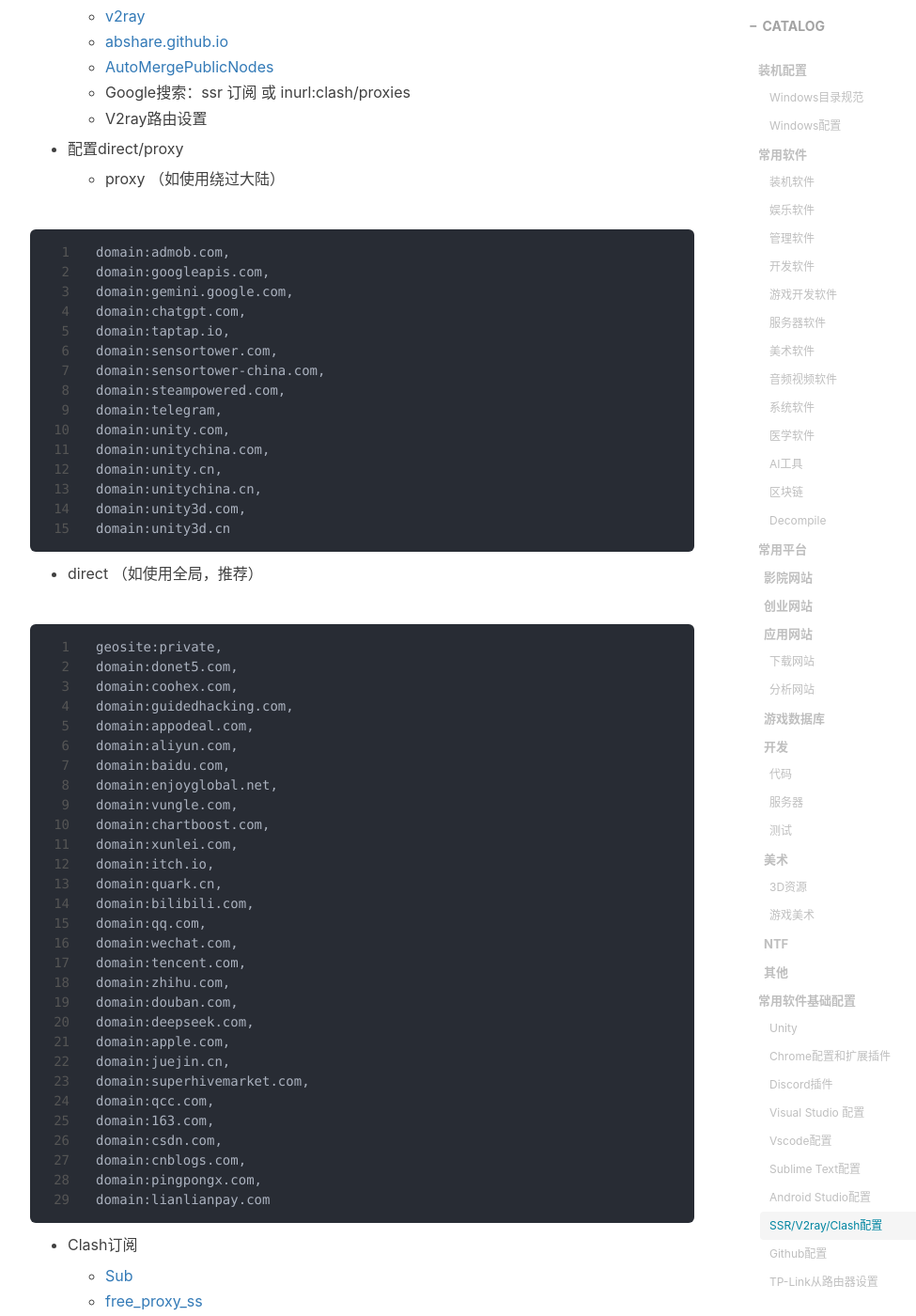
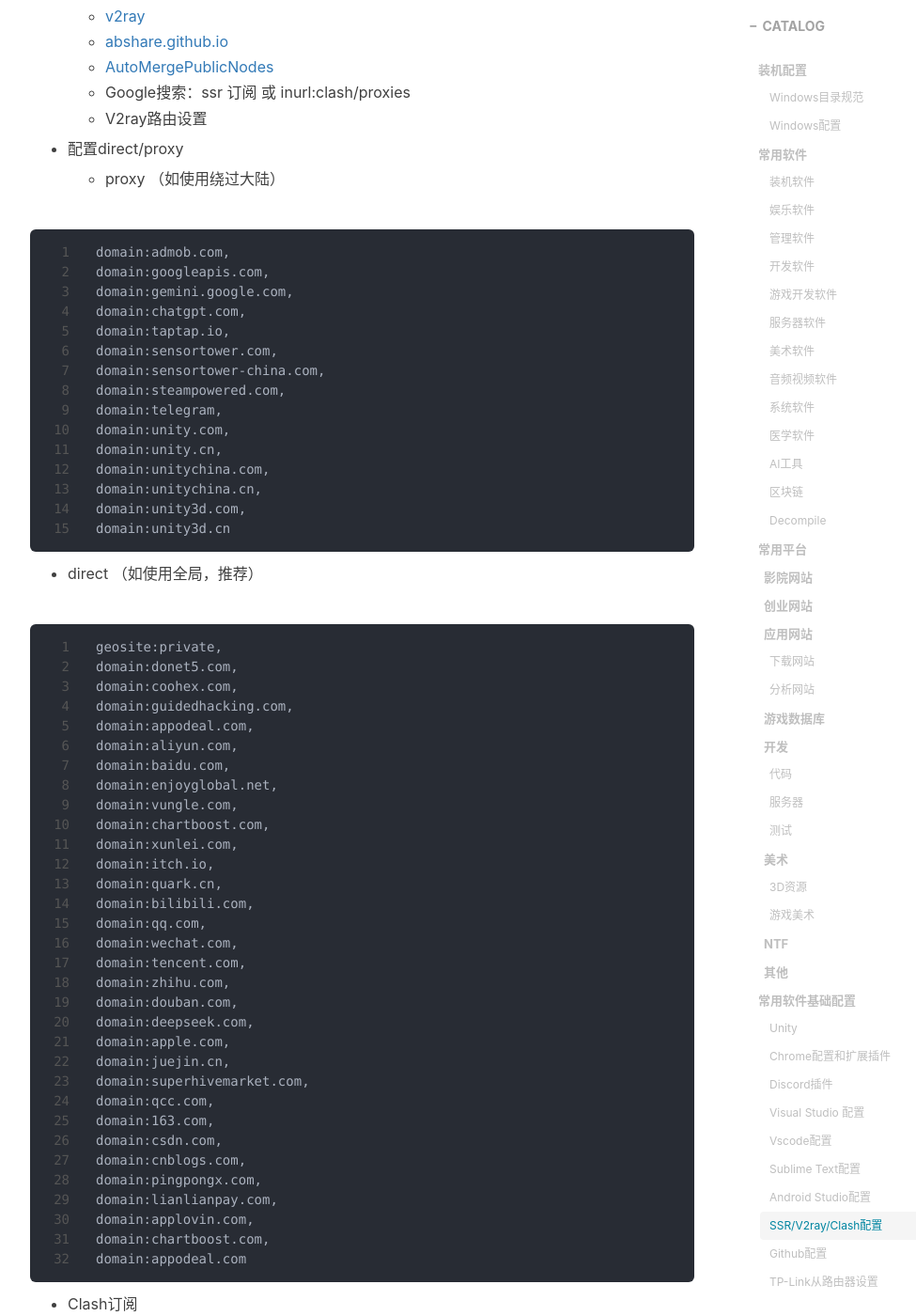
Before and after one commit to gumcstronger/gumcstronger.github.io, a Jekyll site: the page built from _posts/2022/2022-08-24-windows.md, in a window 1280 px wide and 1400 px high, scrolled down 16885 px. Shown: the whole window at 94% size, without its empty margins (233-1208 px from the left). Built offline with Jekyll 4.4.1, drawn with Linux system fonts in a browser that asks for light colours; nearby versions of some CDN libraries; comment, search, counter and statistics services are not loaded.

Commit message:
Update 2022-08-24-windows.md

````diff
--- a/_posts/2022/2022-08-24-windows.md
+++ b/_posts/2022/2022-08-24-windows.md
@@ -607,8 +607,8 @@
 domain:steampowered.com,
 domain:telegram,
 domain:unity.com,
+domain:unity.cn,
 domain:unitychina.com,
-domain:unity.cn,
 domain:unitychina.cn,
 domain:unity3d.com,
 domain:unity3d.cn
@@ -645,7 +645,10 @@
 domain:csdn.com,
 domain:cnblogs.com,
 domain:pingpongx.com,
-domain:lianlianpay.com
+domain:lianlianpay.com,
+domain:applovin.com,
+domain:chartboost.com,
+domain:appodeal.com
 ```
 
 - Clash订阅
````
